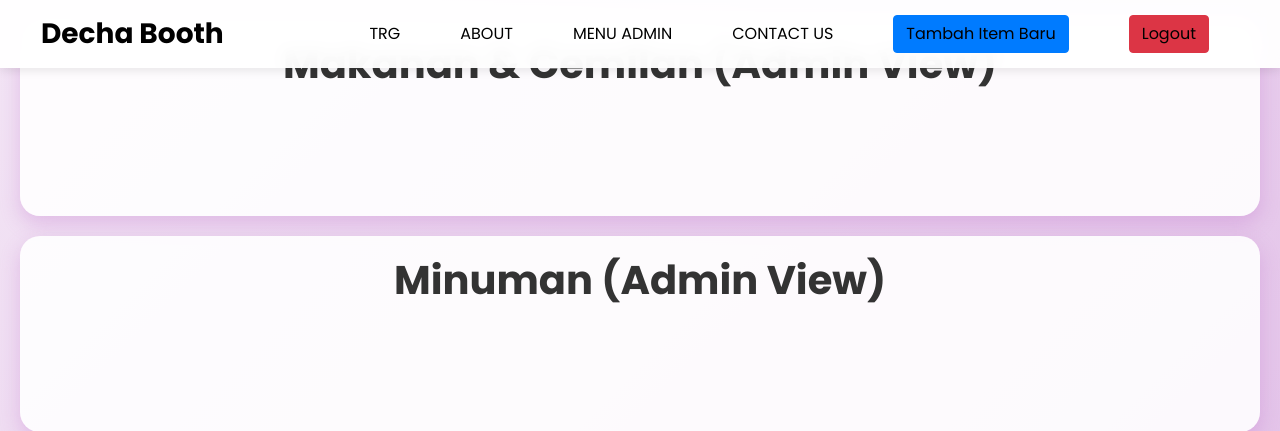
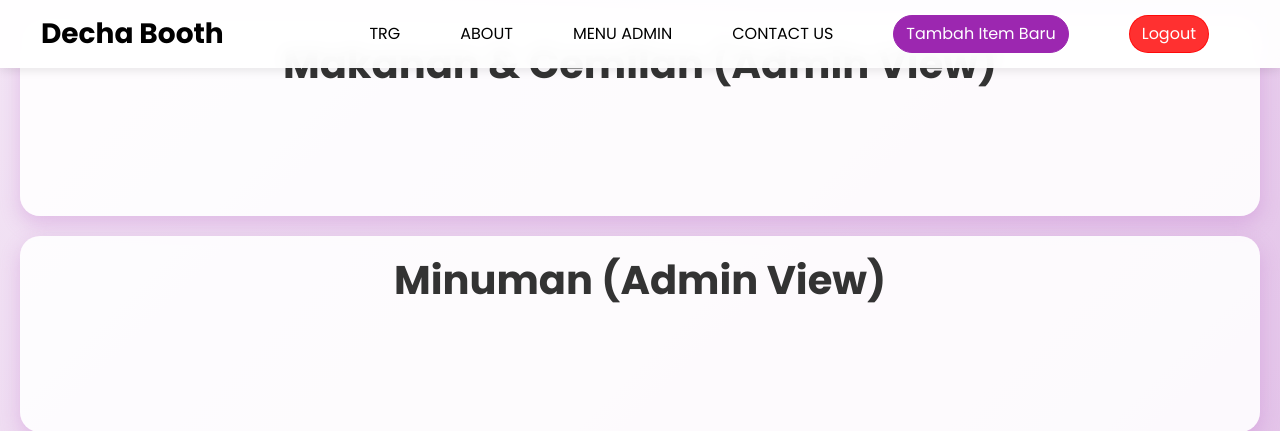
Before and after one commit to fauzifzifi/dechabooth, a PHP site: page /admin_menu.php in a window 1280 px wide. Shown: the top 431 px of the page. Run offline with PHP 8.4, Linux system fonts and the light colour scheme; the visitor is signed in with stand-in values (Sample User, id 1); data that the repository does not hold is empty; some libraries are stand-ins or nearby versions.

Commit message:
Update button admin_menu.php

```diff
--- a/admin_menu.php
+++ b/admin_menu.php
@@ -23,6 +23,28 @@ if (isset($_GET['hapus'])) {
 <html lang="id">
 
 <head>
+    <style>
+        .btn-primary {
+            background-color: #9c27b0 !important; /* Ungu gelap untuk "Tambah Item Baru" */
+            border-color: #9c27b0 !important;
+            color: #fff !important;
+            border-radius: 20px !important
+        }
+        .btn-primary:hover {
+            background-color: #ba68c8 !important; /* Ungu muda saat hover */
+            border-color: #ba68c8 !important;
+        }
+        .btn-danger {
+            background-color: #ff0000cf !important; /* Ungu muda untuk "Logout" (lebih soft dari primary) */
+            border-color: #ff0000cf !important;
+            color: #fff !important;
+            border-radius: 20px !important
+        }
+        .btn-danger:hover {
+            background-color: #dc2f2fff !important; /* Ungu lebih gelap saat hover */
+            border-color: #dc2f2fff !important;
+        }
+    </style>
     <!-- Basic -->
     <meta charset="utf-8" />
     <meta http-equiv="X-UA-Compatible" content="IE=edge" />
```
